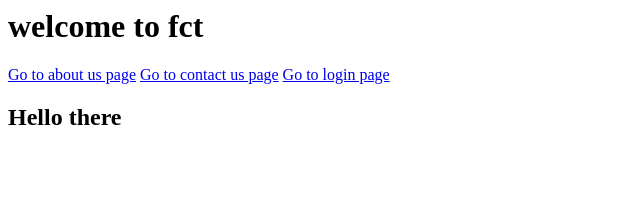
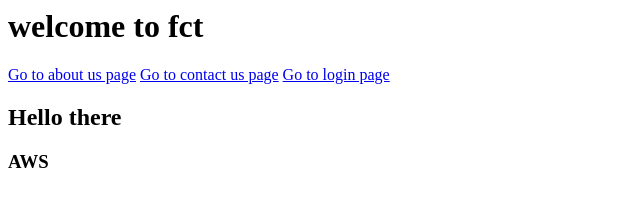
Before and after one commit to Devyani1430/Demo1, a plain HTML site: page index.html in a window 1280 px wide. Shown: the full height of the page, 0-640 px from the left. Drawn offline with Linux system fonts and the light colour scheme.

Commit message:
modified index.html

```diff
--- a/index.html
+++ b/index.html
@@ -3,3 +3,4 @@
 <a href="contactus.html">Go to contact us page</a>
 <a href="login.html">Go to login page</a>
 <h2>Hello there</h2>
+<h3>AWS</h3>
```
